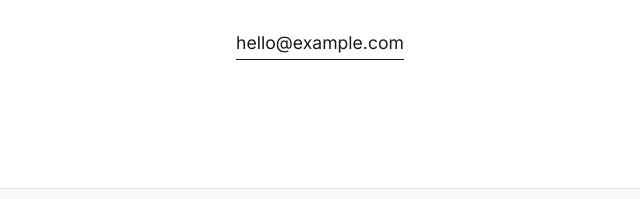
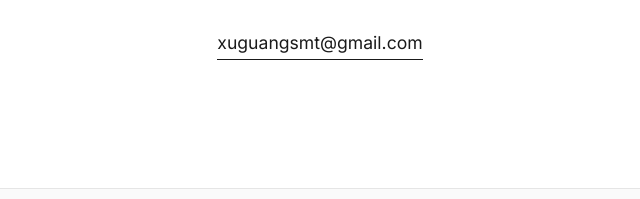
Before and after one commit to xuguuangsmt/xuguuangsmt.github.io, a plain HTML site: page index.html in a window 1280 px wide. Shown: the part 2159-2358 px from the top of the page, 320-960 px from the left. Drawn offline with Linux system fonts and the light colour scheme.

```diff
--- a/index.html
+++ b/index.html
@@ -67,7 +67,7 @@
                 <p class="section-text">
                     如果你也对极简主义感兴趣，欢迎与我交流。
                 </p>
-                <a href="mailto:hello@example.com" class="contact-link">hello@example.com</a>
+                <a href="mailto:hello@example.com" class="contact-link">xuguangsmt@gmail.com</a>
             </div>
         </section>
     </main>
```
